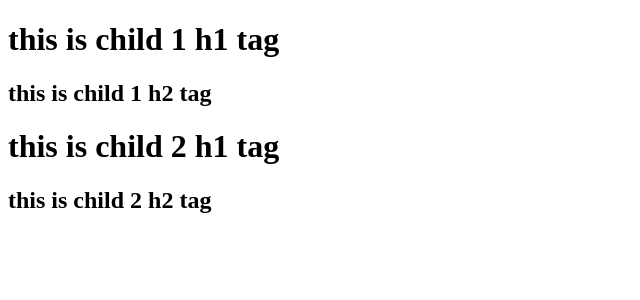
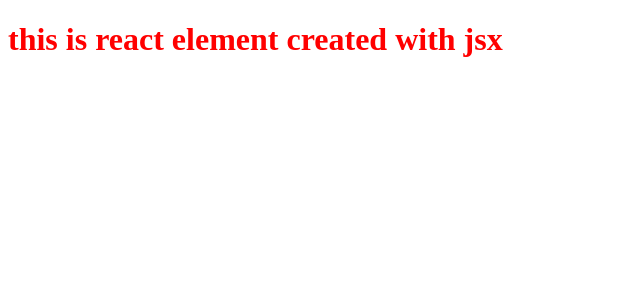
Before and after one commit to dubey-dharmendra/react, a React (Vite) app: page / in a window 1280 px wide. Shown: the top 300 px of the page, without its empty margins (0-640 px from the left). Built offline with nearby package versions, Linux system fonts and the light colour scheme.

Commit message:
introduce Jsx

```diff
--- a/App.js
+++ b/App.js
@@ -12,5 +12,11 @@
   ]),
 ]);
 
+
+// ****************
+
+const jsxheading = <h1 id="heading">this is react element created with jsx</h1>
+
 const root = ReactDOM.createRoot(document.getElementById("root"));
 root.render(parent);
+root.render(jsxheading);
--- a/package.json
+++ b/package.json
@@ -4,6 +4,8 @@
   "description": "",
   "main": "App.js",
   "scripts": {
+    "start":"parcel index.html",
+    "build":"parcel build index.html",
     "test": "echo \"Error: no test specified\" && exit 1"
   },
   "author": "",
```
Also changed, not shown: 1 other file (tests, documents, lock files or other folders).
